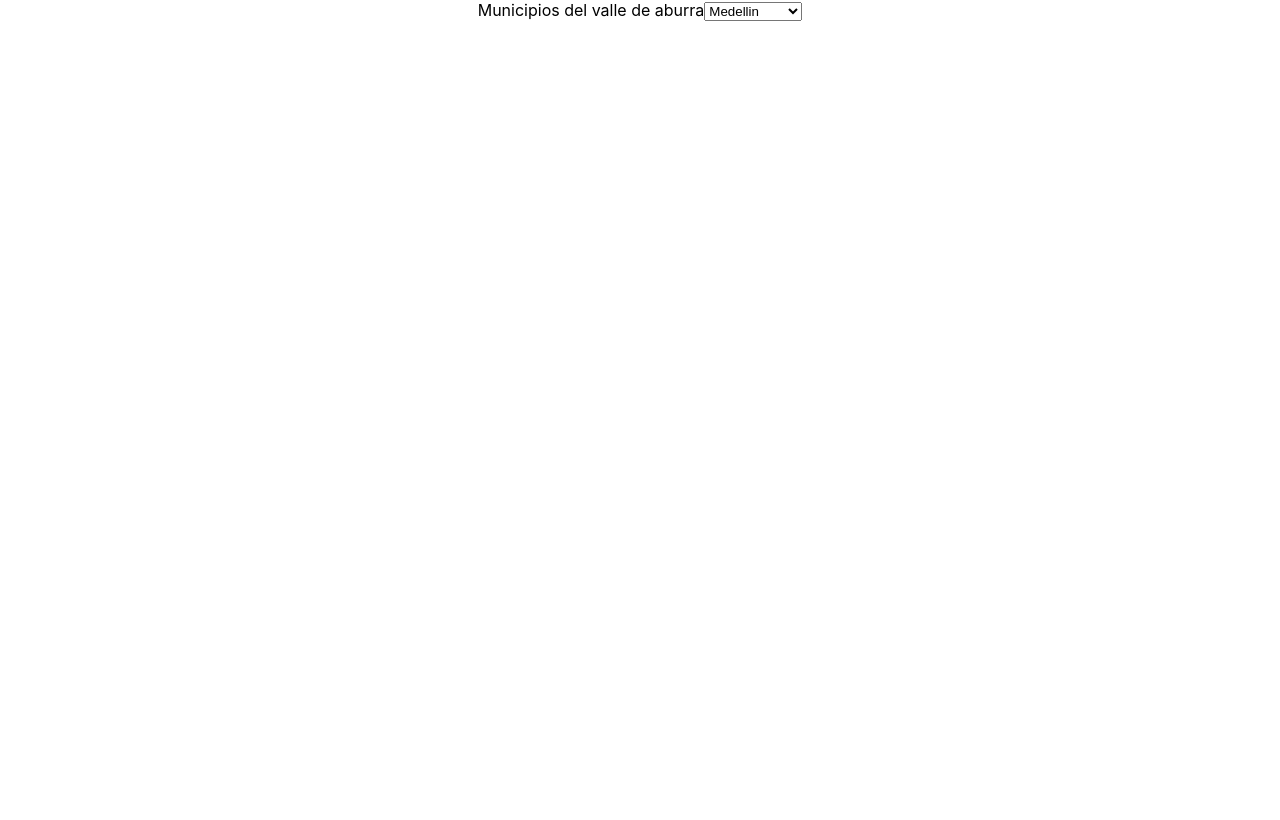
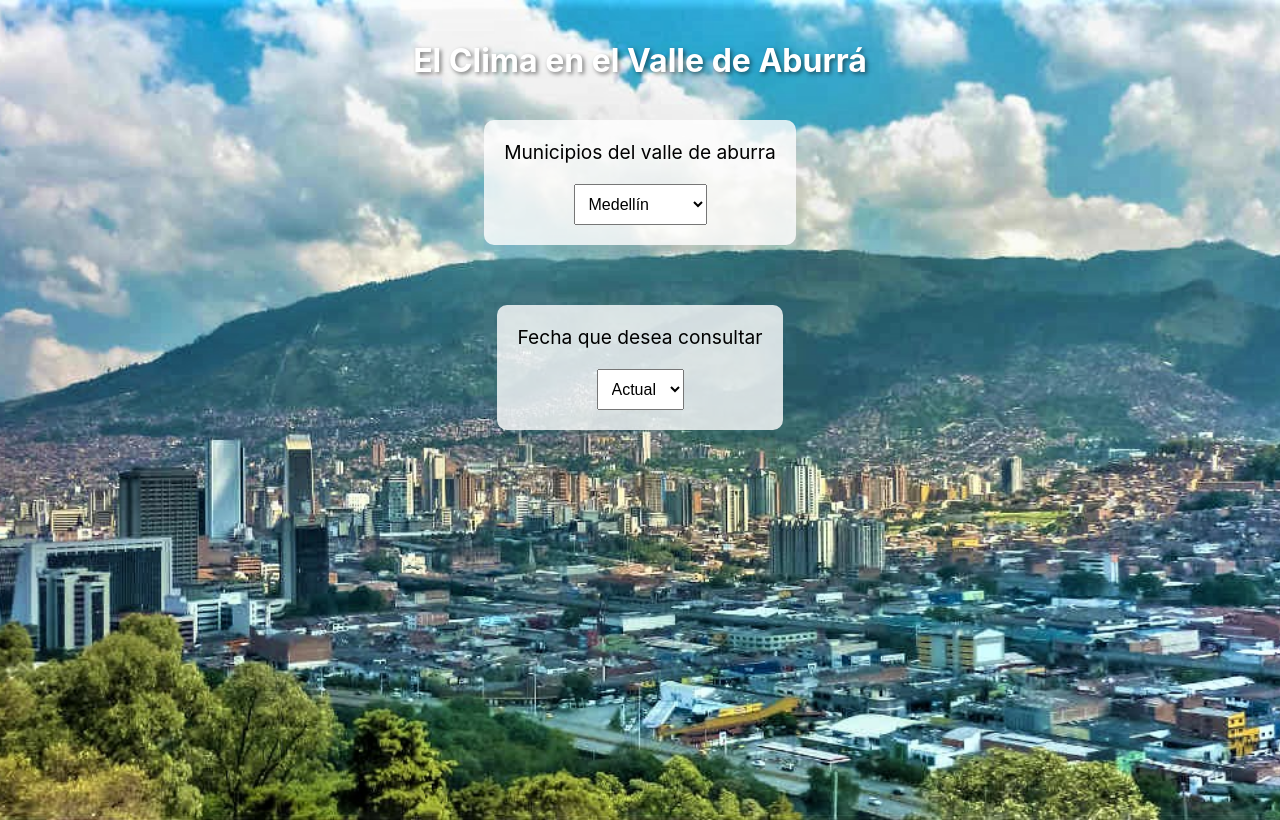
Before and after one commit to negoxo/evidencia_productoweb2, a React (Create React App) app in the folder evidencia_productoweb2/: page / in a window 1280 px wide. Built offline with nearby package versions, Linux system fonts and the light colour scheme.

Commit message:
Actualizacion del proyecto

```diff
--- a/evidencia_productoweb2/package.json
+++ b/evidencia_productoweb2/package.json
@@ -6,6 +6,7 @@
     "@testing-library/jest-dom": "^5.17.0",
     "@testing-library/react": "^13.4.0",
     "@testing-library/user-event": "^13.5.0",
+    "axios": "^1.7.2",
     "react": "^18.3.1",
     "react-dom": "^18.3.1",
     "react-scripts": "5.0.1",
--- a/evidencia_productoweb2/public/index.html
+++ b/evidencia_productoweb2/public/index.html
@@ -24,7 +24,7 @@
       work correctly both with client-side routing and a non-root public URL.
       Learn how to configure a non-root public URL by running `npm run build`.
     -->
-    <title>React App</title>
+    <title>El Clina en la Valle de aburra</title>
   </head>
   <body>
     <noscript>You need to enable JavaScript to run this app.</noscript>
--- a/evidencia_productoweb2/src/App.css
+++ b/evidencia_productoweb2/src/App.css
@@ -36,3 +36,39 @@
     transform: rotate(360deg);
   }
 }
+
+.App-background {
+  background-image: url('./Img/valle-de-aburra-1.jpg'); /* La URL se ajustará en el componente */
+  background-size: cover;
+  background-position: center;
+  background-repeat: no-repeat;
+  height: 100vh; /* Ajusta según tu diseño */
+  display: flex;
+  flex-direction: column; /* Añadir dirección de columna */
+  justify-content: flex-start; /* Alineación superior */
+  align-items: center;
+  padding-top: 20px; /* Espacio superior para el título */
+}
+
+.title {
+  font-size: 2em;
+  color: white; /* Cambia el color según sea necesario */
+  text-shadow: 2px 2px 4px rgba(0, 0, 0, 0.5); /* Añadir sombra para mejor legibilidad */
+  margin-bottom: 20px; /* Espacio inferior */
+}
+
+.columna1, .columna2 {
+  margin: 20px;
+  background-color: rgba(255, 255, 255, 0.8); /* Fondo semitransparente para mejor legibilidad */
+  padding: 20px;
+  border-radius: 10px;
+}
+
+label {
+  font-size: 1.2em;
+}
+
+select {
+  padding: 10px;
+  font-size: 1em;
+}
--- a/evidencia_productoweb2/src/App.js
+++ b/evidencia_productoweb2/src/App.js
@@ -1,14 +1,22 @@
 import logo from './logo.svg';
+import React, { useEffect, useState } from 'react';
+import axios from 'axios';
+import Img from './Img/valle-de-aburra-1.jpg';
 import './App.css';
 
 function App() {
   return (
-    <div className="App">
+    <div
+      className="App App-background"
+      style={{ backgroundImage: `url(${Img})` }} /* Establecer la imagen de fondo */
+    >
+      <h1 className="title">El Clima en el Valle de Aburrá</h1>
       <section className="columna1">
         <form>
           <label>Municipios del valle de aburra</label>
+          <br /><br />
           <select>
-            <option>Medellin</option>
+            <option>Medellín</option>
             <option>Envigado</option>
             <option>Sabaneta</option>
             <option>Caldas</option>
@@ -17,14 +25,20 @@ function App() {
             <option>Copacabana</option>
             <option>Barbosa</option>
             <option>Bello</option>
-            <option>Itagui</option>
+            <option>Itagüí</option>
           </select>
         </form>
       </section>
+      <br />
       <section className="columna2">
-
+        <form>
+          <label>Fecha que desea consultar</label>
+          <br /><br />
+          <select>
+            <option>Actual</option>
+          </select>
+        </form>
       </section>
-
     </div>
   );
 }
```
Also changed, not shown: evidencia_productoweb2/src/Img/valle-de-aburra-1.jpg (added), 1 other file (tests, documents, lock files or other folders).
